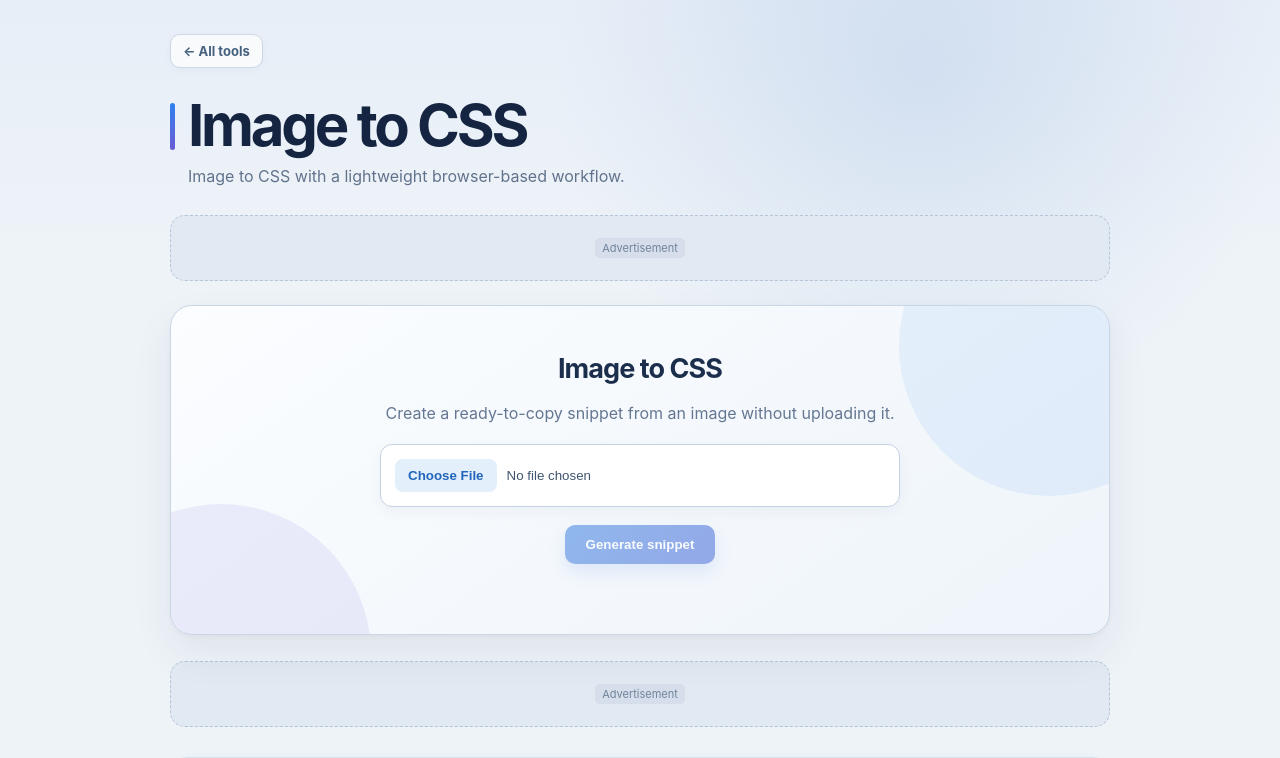
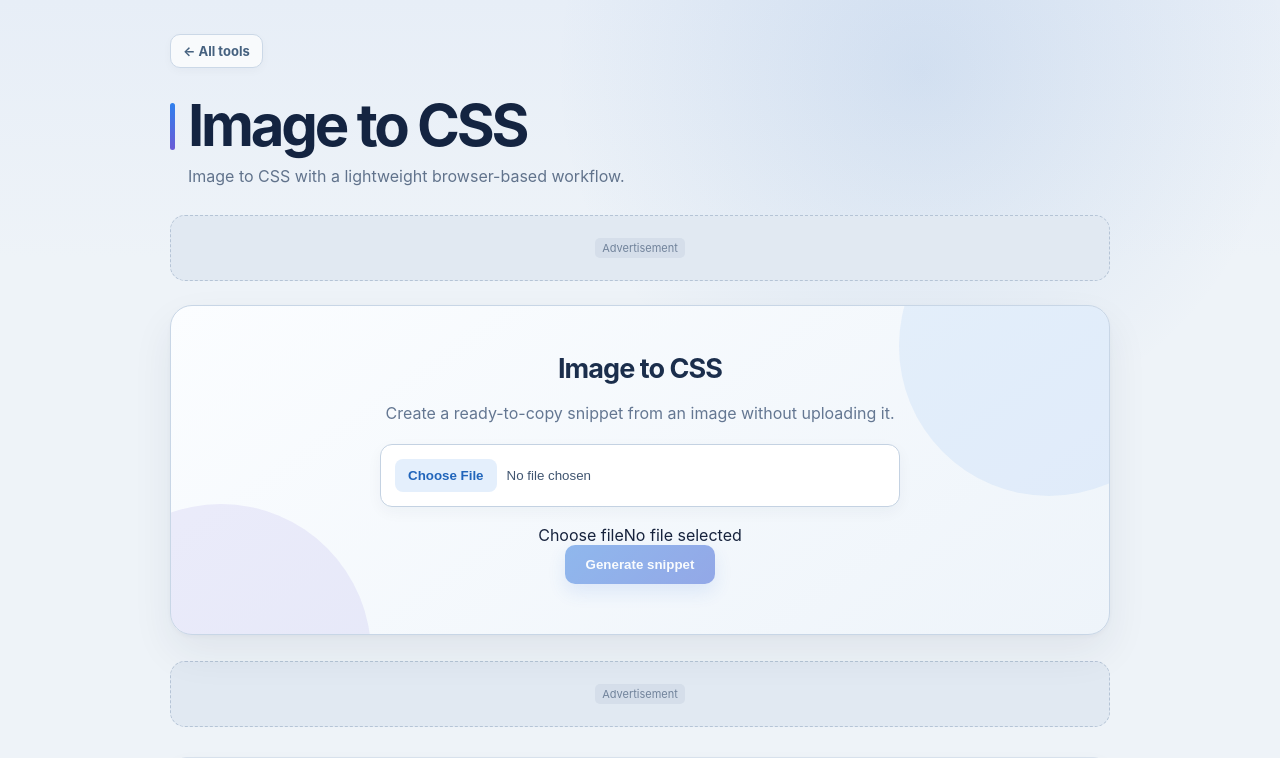
Before and after one commit to yiminggod1/pdf-tools, a Next.js app: page /pdf-tools/image-to-css in a window 1280 px wide. Shown: the top 758 px of the page. Built offline with nearby package versions, Linux system fonts and the light colour scheme.

Commit message:
Use English-only file picker labels

```diff
--- a/components/ImageSnippetTool.tsx
+++ b/components/ImageSnippetTool.tsx
@@ -1,6 +1,6 @@
 "use client";
-import {useState} from "react";
+import {useState} from "react";import FilePicker from "./FilePicker";
 export default function ImageSnippetTool({kind}:{kind:"html"|"markdown"|"css"}){const [file,setFile]=useState<File|null>(null);const [out,setOut]=useState("");
  const run=()=>{if(!file)return;const r=new FileReader();r.onload=()=>{const v=String(r.result||"");setOut(kind==="html"?'<img src="'+v+'" alt="Image">':kind==="markdown"?'![Image]('+v+')':'background-image: url("'+v+'");')};r.readAsDataURL(file)};
- return <div className="drop"><h2>{kind==="html"?"Image to HTML":kind==="markdown"?"Image to Markdown":"Image to CSS"}</h2><p>Create a ready-to-copy snippet from an image without uploading it.</p><input type="file" accept="image/jpeg,image/png,image/webp" onChange={e=>setFile(e.target.files?.[0]||null)}/><button className="btn" disabled={!file} onClick={run}>Generate snippet</button>{out&&<textarea value={out} readOnly style={{width:"100%",minHeight:150,marginTop:16}}/>}</div>;
+ return <div className="drop"><h2>{kind==="html"?"Image to HTML":kind==="markdown"?"Image to Markdown":"Image to CSS"}</h2><p>Create a ready-to-copy snippet from an image without uploading it.</p><FilePicker accept="image/jpeg,image/png,image/webp" files={file?[file]:[]} onChange={next=>setFile(next[0]||null)}/><button className="btn" disabled={!file} onClick={run}>Generate snippet</button>{out&&<textarea value={out} readOnly style={{width:"100%",minHeight:150,marginTop:16}}/>}</div>;
 }
```
